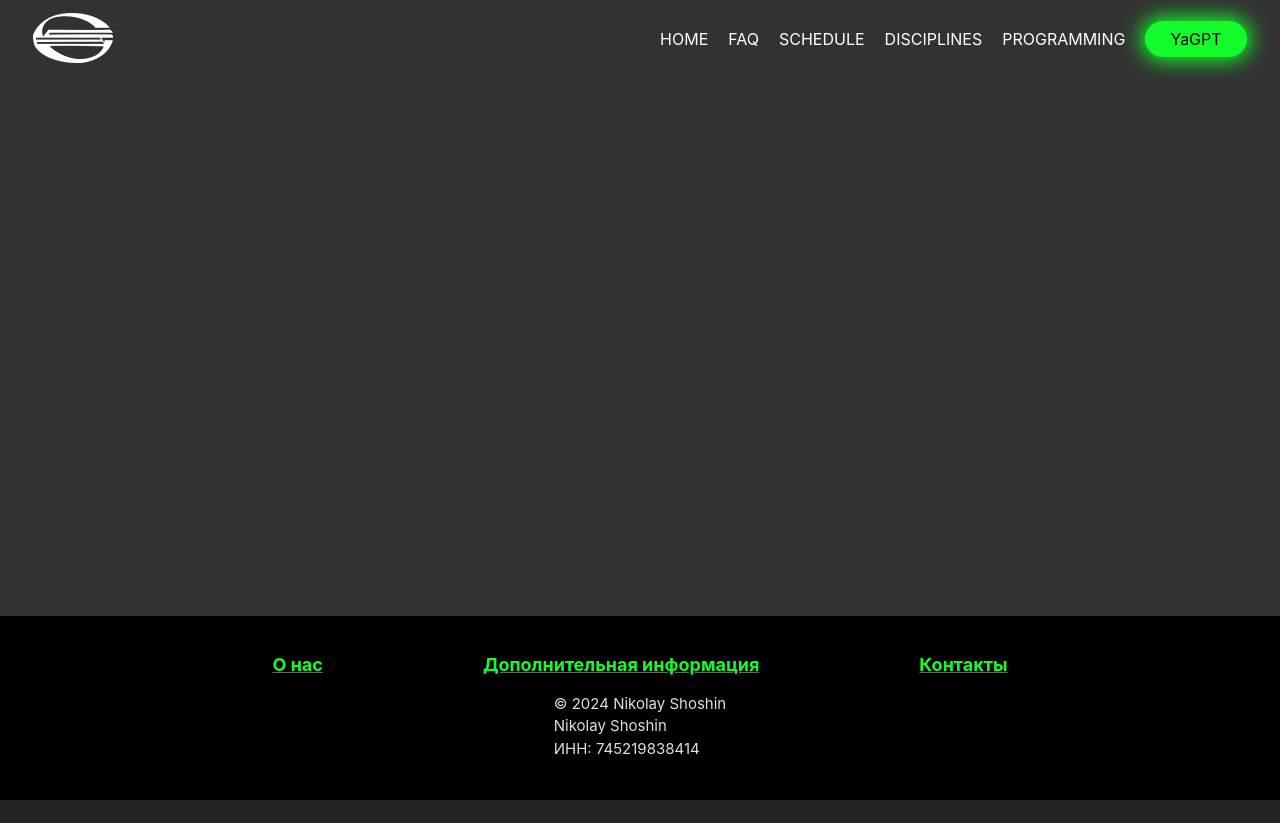
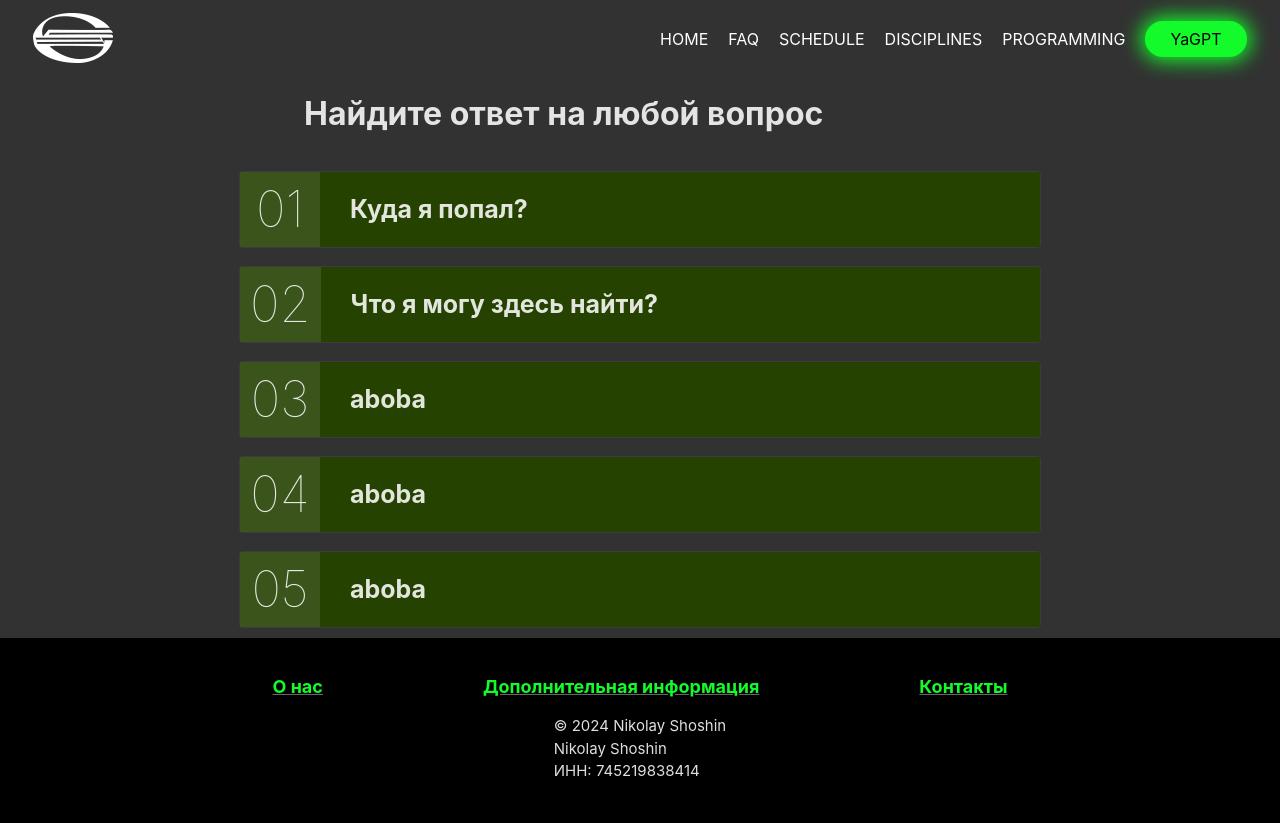
Before and after one commit to F8Y/FullstackWeb, a React (Vite) app: page /faq in a window 1280 px wide. Before the commit the page ends 800 px from the top, so only its background shows below. Built offline with nearby package versions, Linux system fonts and the light colour scheme.

Commit message:
Базовая вертска faq-страницы

```diff
--- a/frontend/src/Pages/faq/faqPage.jsx
+++ b/frontend/src/Pages/faq/faqPage.jsx
@@ -1,9 +1,27 @@
-
+import { DropdownBlock } from "../../Shared/dropdown/dropdownBlock.jsx";
+import s from "./faqPage.module.scss"
 
 export const FaqPage = () => {
+
+    const faqText = {
+        firstP: 'Вы попали на ресурс для студентов ДВГУПС направления ПРИ - ' +
+            '"Прикладная информатика в дизайне", здесь мы собрали всю полезную информацию, ' +
+            'которая пригодится студентом в ходе всего обучения.',
+        secondP: 'На данном ресурсе расположены методические материалы по всем дисциплинам направления, ' +
+            'а также пособия по языкам программирования, которые фигурируют в течение всего обучения',
+        thirdP: ''
+    };
+
     return (
-        <div>
-
+        <div className={s['faq']}>
+            <h1>Найдите ответ на любой вопрос</h1>
+            <div className={s['faq__content']}>
+            <DropdownBlock customParagraph={faqText.firstP} headerText={'Куда я попал?'} customNumber={1}/>
+            <DropdownBlock customParagraph={faqText.secondP} headerText={'Что я могу здесь найти?'} customNumber={2}/>
+            <DropdownBlock customParagraph={faqText.thirdP} headerText={'aboba'} customNumber={3}/>
+            <DropdownBlock customParagraph={'aboba'} headerText={'aboba'} customNumber={4}/>
+            <DropdownBlock customParagraph={'aboba'} headerText={'aboba'} customNumber={5}/>
+            </div>
         </div>
     );
 };
--- a/frontend/src/Pages/faq/faqPage.module.scss
+++ b/frontend/src/Pages/faq/faqPage.module.scss
@@ -0,0 +1,19 @@
+@use '../../Shared/styles/reusables' as styles;
+
+.faq {
+  display: block;
+  margin-bottom: 10px;
+
+  h1 {
+    margin-left: 38vh;
+    margin-bottom: 25px;
+  }
+
+  &__content {
+    display: flex;
+    flex-direction: column;
+    align-items: center;
+    gap: 10px;
+
+  }
+}
```
